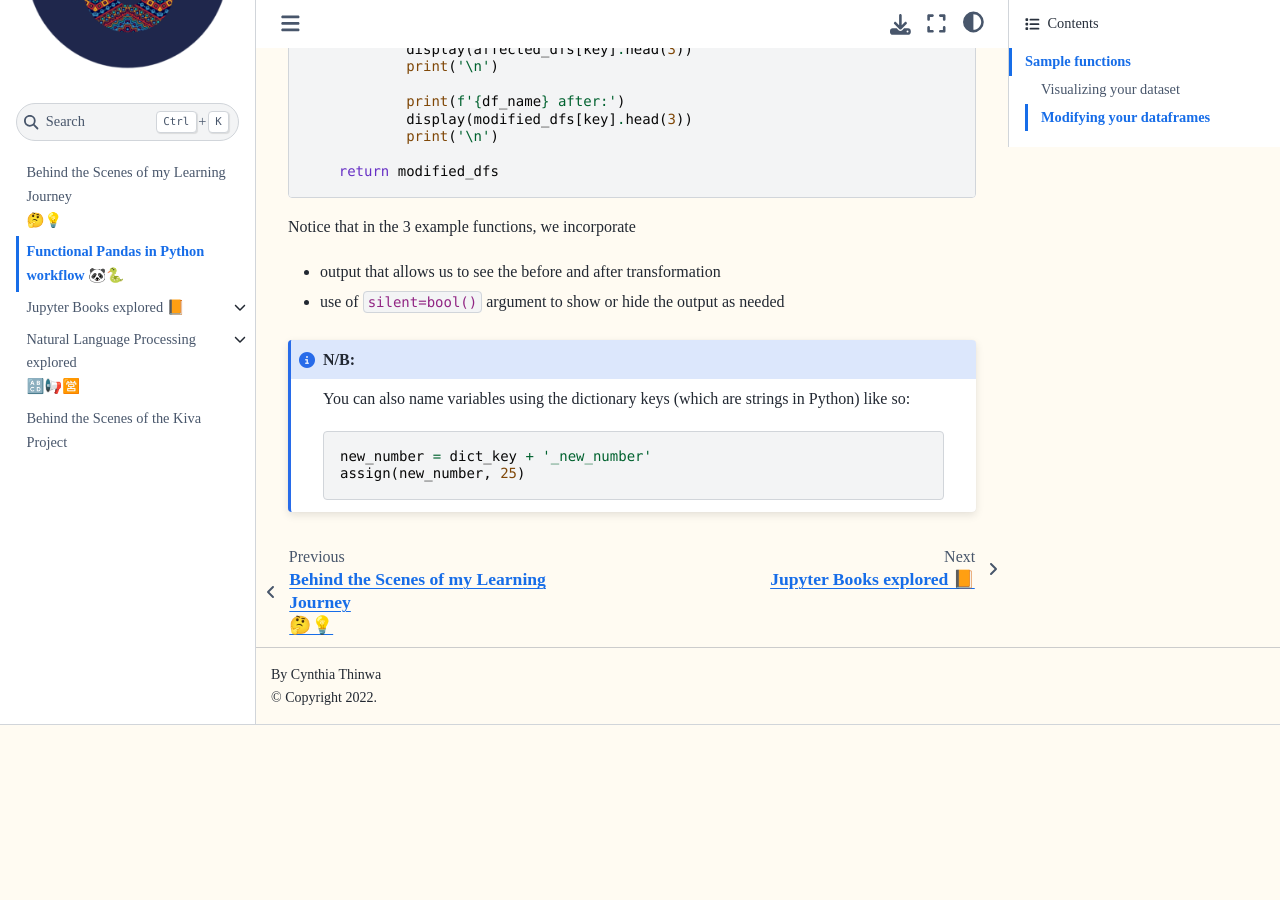
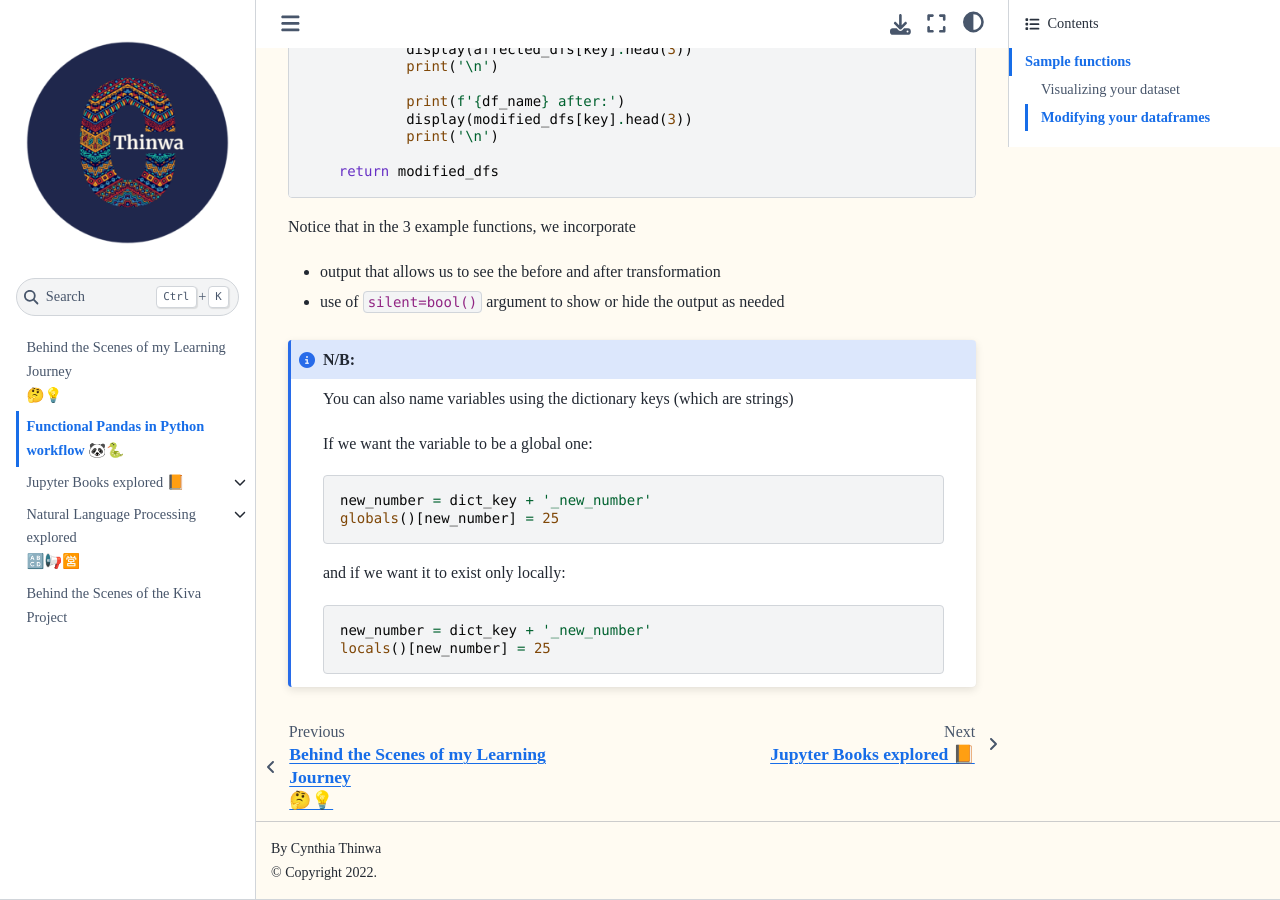
Before and after one commit to CeeThinwa/BTS-Continuous-Learning, a Jupyter Book: the page built from book/pandas_python.md, in a window 1280 px wide and 900 px high, scrolled down 4413 px. Built offline with Jupyter Book 1.0.4 settings and Sphinx 7.4.7 and the Sphinx Book theme 1.1.4, drawn with Linux system fonts in a browser that asks for light colours; before the commit the page ends 5138 px from its top, so only the background shows below that.

Commit message:
remove R code and replace with correct Python code

````diff
--- a/book/pandas_python.md
+++ b/book/pandas_python.md
@@ -220,11 +220,20 @@ Notice that in the 3 example functions, we incorporate
 :::{admonition} N/B:
 :class: note
 
-You can also name variables using the dictionary keys (which are strings in Python) like so:
+You can also name variables using the dictionary keys (which are strings)
+
+If we want the variable to be a global one:
 
 ```
 new_number = dict_key + '_new_number'
-assign(new_number, 25)
+globals()[new_number] = 25
+```
+
+and if we want it to exist only locally:
+
+```
+new_number = dict_key + '_new_number'
+locals()[new_number] = 25
 ```
 
 :::
````
